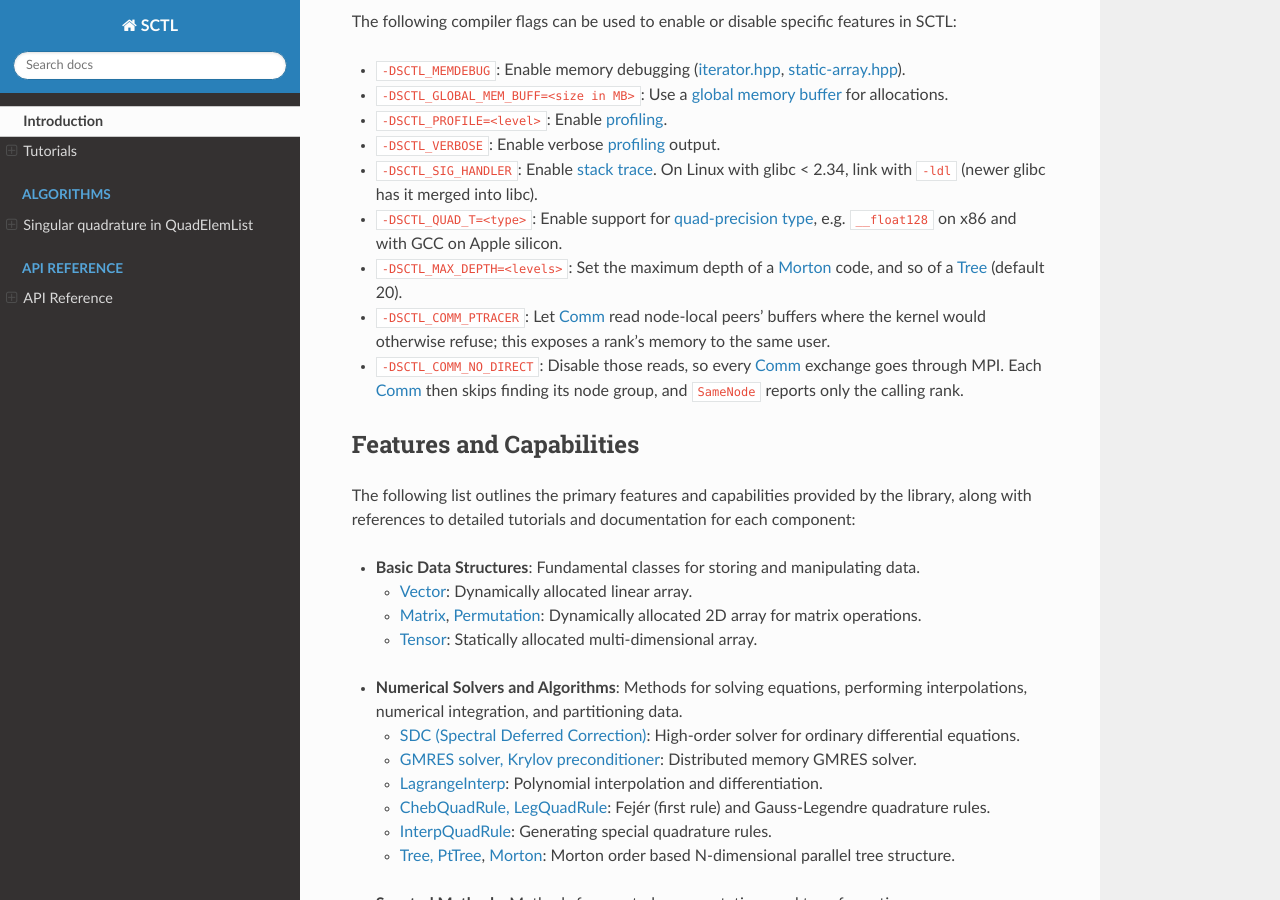
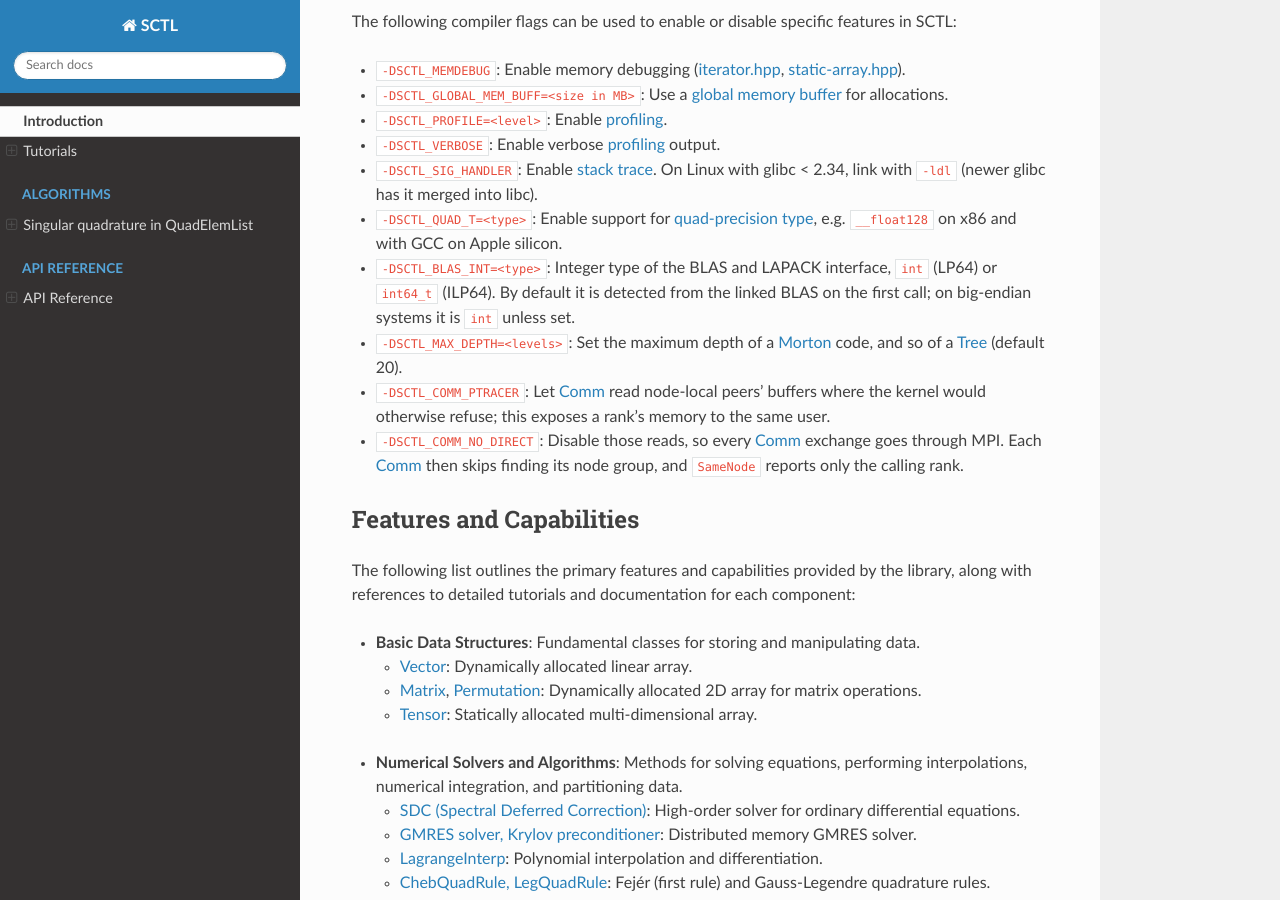
Before and after one commit to dmalhotra/SCTL, a Sphinx documentation site: the page built from doc/index.rst, in a window 1280 px wide and 900 px high, scrolled down 1606 px. Built offline with Sphinx 7.4.7 and the Read the Docs theme 3.1.0, drawn with Linux system fonts in a browser that asks for light colours.

Commit message:
BLAS, LAPACK: integer width from SCTL_BLAS_INT or detected from the BLAS
The declarations took int, which an ILP64 BLAS (MKL's ilp64 interface,
mkl_rt with MKL_INTERFACE_LAYER=ILP64, OpenBLAS built with INTERFACE64=1)
reads as 64-bit integers: gemm gave wrong results, gesvd failed, and
test-mat_utils and test-matrix crashed.

The integer arguments are now passed as integers of
detail_blas::IntBytes() bytes: sizeof(SCTL_BLAS_INT) if it is defined,
otherwise detected on the first call from ISAMAX with an N that is 3 in
its low 32 bits and negative as a 64-bit integer, for which an LP64 BLAS
returns 2 and an ILP64 one 0. Big-endian systems keep int unless
SCTL_BLAS_INT is set. The detection takes 2 to 35 us once, mostly the
first call into the library, and the check under 0.2 ns per call.

Tested with MKL 2024.2 (lp64, ilp64, and mkl_rt with either interface
layer) and OpenBLAS 0.3.29 (LP64 and INTERFACE64) on Linux x86-64, and
with Accelerate and OpenBLAS (LP64 and INTERFACE64) on macOS arm64.

Co-Authored-By: Claude Opus 5.5 <noreply@anthropic.com>

```diff
--- a/doc/index.rst
+++ b/doc/index.rst
@@ -84,6 +84,7 @@ The following compiler flags can be used to enable or disable specific features
 - ``-DSCTL_VERBOSE``: Enable verbose :ref:`profiling <profile_hpp>` output.
 - ``-DSCTL_SIG_HANDLER``: Enable :ref:`stack trace <stacktrace_h>`. On Linux with glibc < 2.34, link with ``-ldl`` (newer glibc has it merged into libc).
 - ``-DSCTL_QUAD_T=<type>``: Enable support for :ref:`quad-precision type <math_utils_hpp>`, e.g. ``__float128`` on x86 and with GCC on Apple silicon.
+- ``-DSCTL_BLAS_INT=<type>``: Integer type of the BLAS and LAPACK interface, ``int`` (LP64) or ``int64_t`` (ILP64). By default it is detected from the linked BLAS on the first call; on big-endian systems it is ``int`` unless set.
 - ``-DSCTL_MAX_DEPTH=<levels>``: Set the maximum depth of a :ref:`Morton <morton_hpp>` code, and so of a :ref:`Tree <tree_hpp>` (default 20).
 - ``-DSCTL_COMM_PTRACER``: Let :ref:`Comm <comm_hpp>` read node-local peers' buffers where the kernel would otherwise refuse; this exposes a rank's memory to the same user.
 - ``-DSCTL_COMM_NO_DIRECT``: Disable those reads, so every :ref:`Comm <comm_hpp>` exchange goes through MPI. Each :ref:`Comm <comm_hpp>` then skips finding its node group, and ``SameNode`` reports only the calling rank.
```
Also changed, not shown: README.md (+1 -0 lines), 3 other files.
